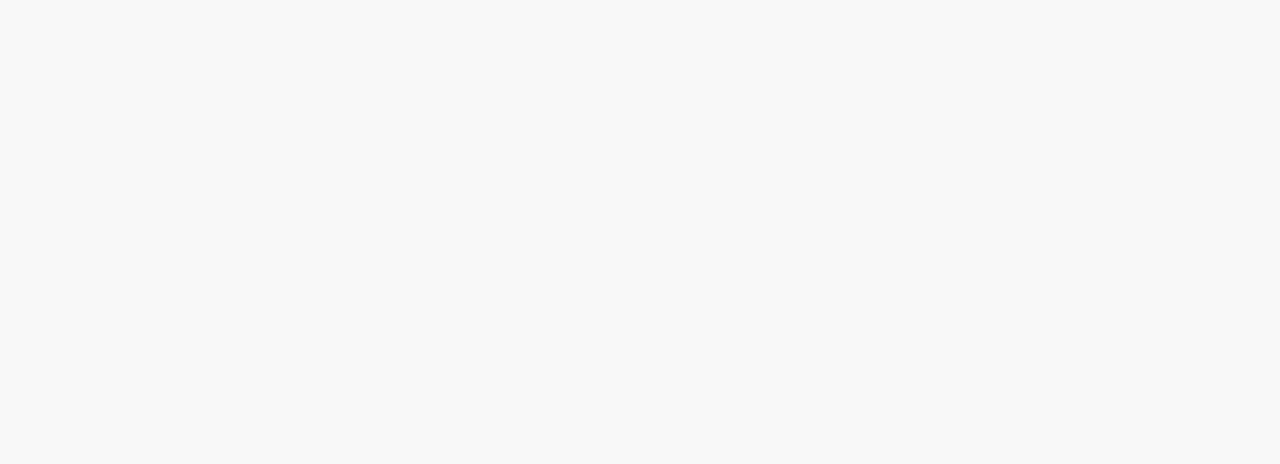
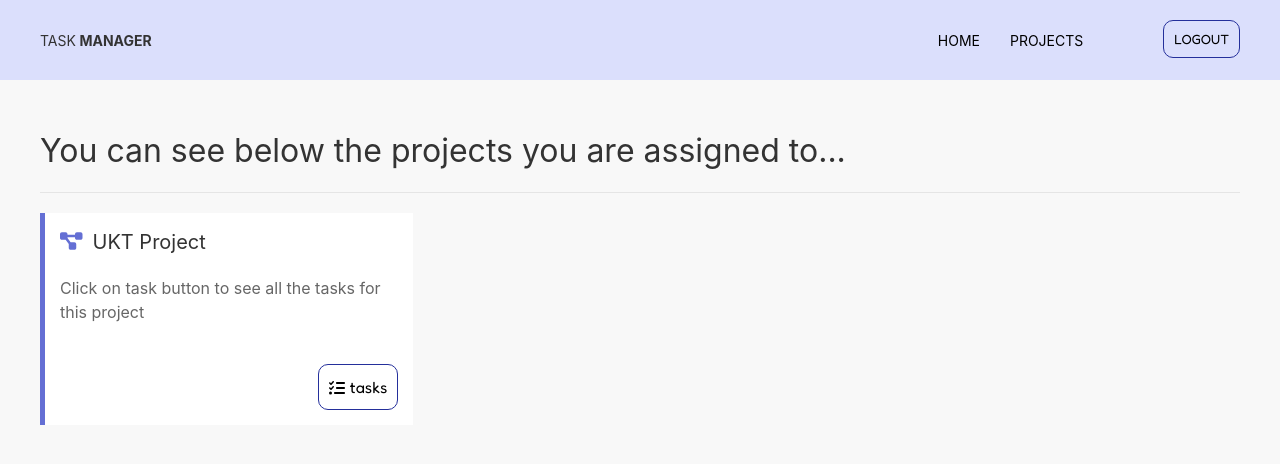
Before and after one commit to BenchiaRazvan/projects-task-manager, a React (Create React App) app: page /projects in a window 1280 px wide. Before the commit this address had no page. Shown: the top 464 px of the page. Built offline with nearby package versions, Linux system fonts and the light colour scheme.

Commit message:
- added projects page

```diff
--- a/src/App.css
+++ b/src/App.css
@@ -46,6 +46,20 @@
 
 }
 
+.btn-danger{
+
+  background-color: red;
+  padding: 10px;
+  margin-top: 20px;
+  border-radius: 10px;
+  border: none;
+  cursor: pointer;
+  font-family: 'Fredoka', sans-serif;
+  color: white;
+  text-decoration: none;
+
+}
+
 .btn-default:hover{
 
     background: #242F9B;
@@ -57,6 +71,18 @@
 
   margin-top: 20px;
 }
+.float-right{
+
+  display: flex;
+  justify-content: right;
+}
+
+.space-between{
+
+  display: flex;
+  justify-content: space-between;
+
+}
 @keyframes App-logo-spin {
   from {
     transform: rotate(0deg);
--- a/src/App.js
+++ b/src/App.js
@@ -10,6 +10,7 @@
 import NavBar from './components/navbar/navbar';
 import Login from './components/auth/login';
 import { Home } from './pages/Home';
+import { Projects } from './pages/Projects';
 const UIkit = require('uikit')
 const Icons = require('uikit/dist/js/uikit-icons')
 UIkit.use(Icons);
@@ -35,6 +36,8 @@
       <Routes>
         <Route path='/' element={ localStorage.getItem('auth') ? <Home /> : <Login />}></Route>
         <Route path='/home' element={ <Home />}></Route>
+        <Route path='/projects' element={ <Projects />}></Route>
+        <Route path='/projects/tasks/:taskId' element={<Projects />}></Route>
       </Routes>
     </Router>
   );
--- /dev/null
+++ b/src/pages/Projects.js
@@ -0,0 +1,16 @@
+import React from "react";
+import NavBar from "../components/navbar/navbar";
+import ProjectsList from "../components/projects/projects";
+
+export const Projects = () => {
+
+    return (
+
+        <div className="projects-page">
+              <NavBar />
+              <ProjectsList />
+        </div>
+
+    )
+
+}
--- a/src/utils/variable.scss
+++ b/src/utils/variable.scss
@@ -5,4 +5,5 @@
 $navbar-background: hwb(233 86% 1%);
 $background-grey: #f8f8f8;
 $button-bk: #242F9B;
+$border: #646FD4;
 $main_font:'Fredoka', sans-serif;
```
